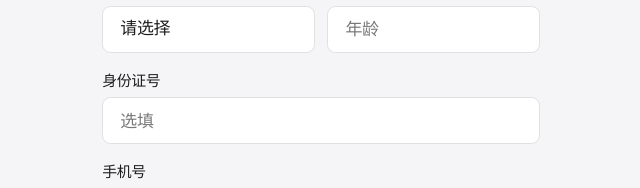
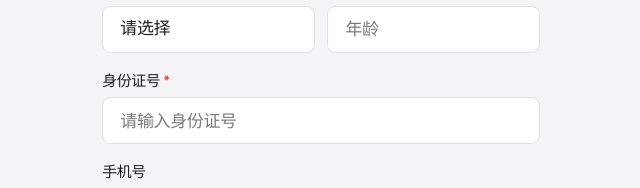
Before and after one commit to ZenMind531/Smart-Elder-Care-Data-Platform-Admin, a Vue app: page /family/elderly/new in a window 1280 px wide. Shown: the part 194-382 px from the top of the page, without its empty margins (319-959 px from the left). Built offline with nearby package versions, Linux system fonts and the light colour scheme; sample sign-in values are in the browser's storage.

Commit message:
fix: 新建老人身份证号改为必填

```diff
--- a/src/pages/NewElderly.vue
+++ b/src/pages/NewElderly.vue
@@ -59,11 +59,12 @@
       </div>
 
       <div>
-        <label class="block text-sm font-medium text-ink mb-1.5">身份证号{{ isEdit ? '' : '' }}</label>
+        <label class="block text-sm font-medium text-ink mb-1.5">身份证号 <span v-if="!isEdit" class="text-error">*</span></label>
         <input
           v-model="form.idCard"
           type="text"
-          :placeholder="isEdit ? '' : '选填'"
+          :required="!isEdit"
+          :placeholder="isEdit ? '' : '请输入身份证号'"
           :readonly="isEdit"
           :class="[
             'w-full h-11 px-4 rounded-lg border bg-white placeholder:text-muted focus:outline-none focus:border-primary transition-colors',
@@ -196,6 +197,13 @@ function populateForm(data) {
 async function handleSubmit() {
   error.value = ''
   success.value = ''
+
+  // ID card required for new registration
+  if (!isEdit.value && !form.idCard?.trim()) {
+    error.value = '请填写身份证号'
+    return
+  }
+
   submitLoading.value = true
   try {
     if (isEdit.value) {
```
